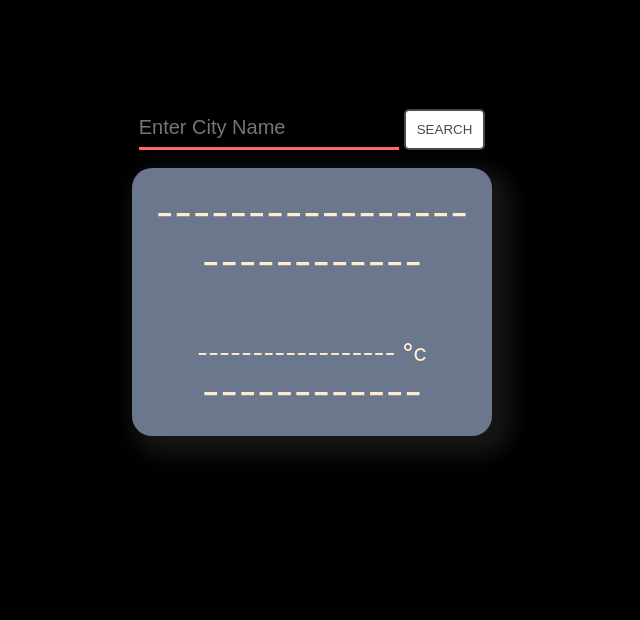
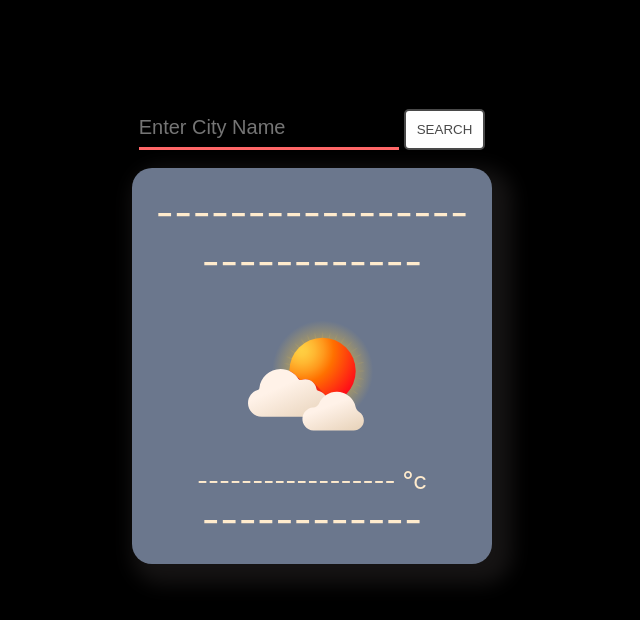
Before and after one commit to surjeetcode/weather-app, a plain HTML site: page index.html in a window 1280 px wide. Shown: the whole page, without its empty margins (328-968 px from the left). Drawn offline with Linux system fonts and the light colour scheme.

Commit message:
Update index.html

```diff
--- a/index.html
+++ b/index.html
@@ -19,7 +19,7 @@
         <p>----------------------------- </p>
     </div>
      <div id="temp">
-         <img src="./icons/sun.svg" id="temp-icon" alt="">
+         <img src="sun.svg" id="temp-icon" alt="">
          <p><span id="temp-value">------------------ </span><span id="temp-unit">&#176c</span></p>
      </div>
      <div id="climate">
```
